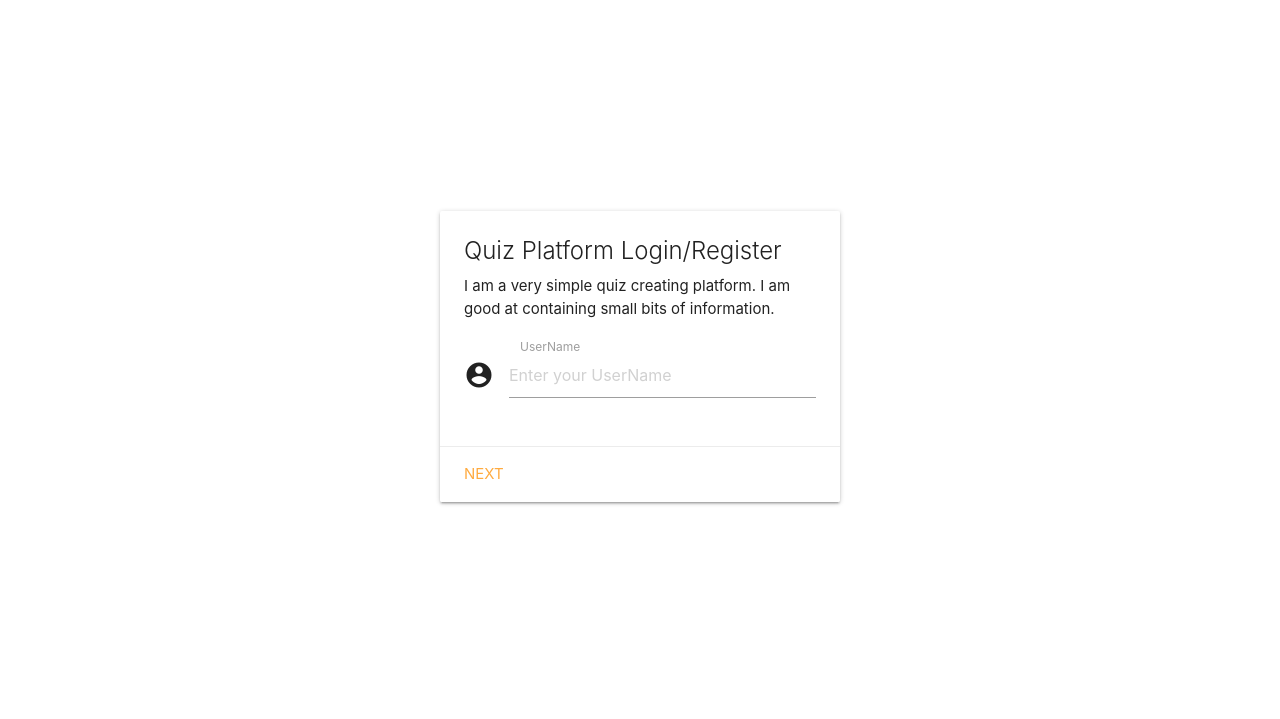
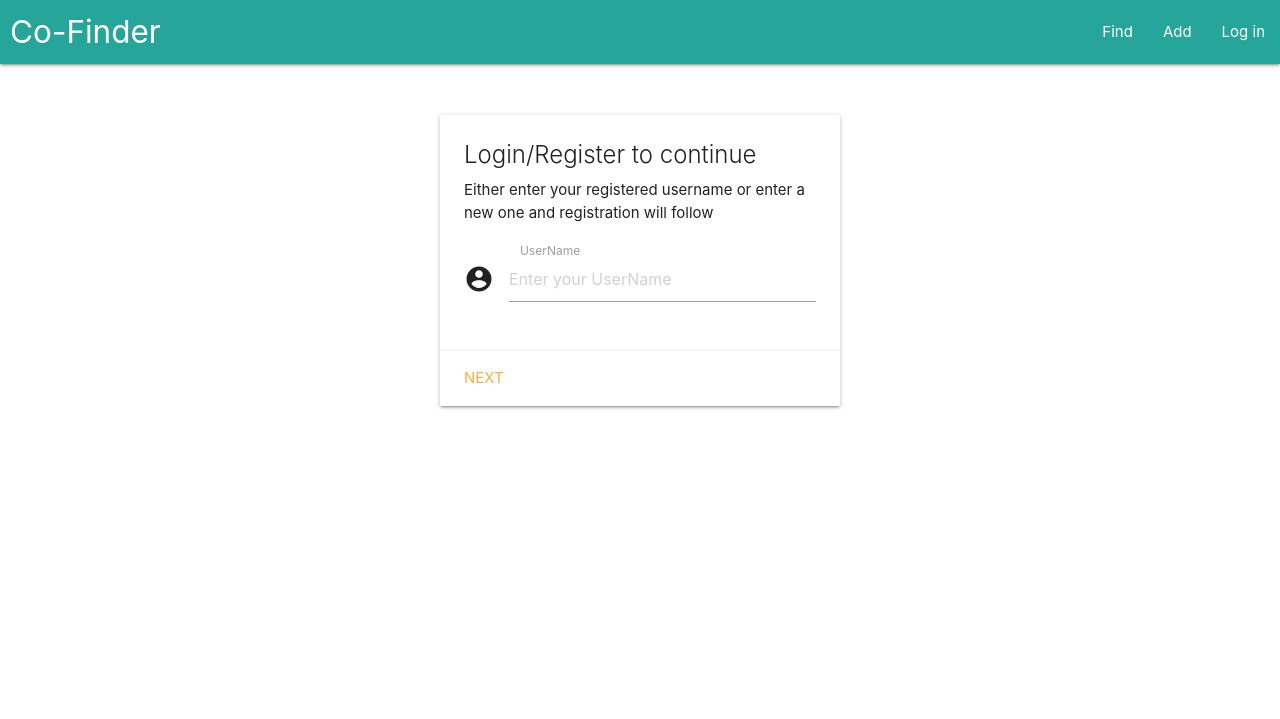
Before and after one commit to divyashk/FH_covid_tool, a Flask app: page /login in a window 1280 px wide. Shown: the top 719 px of the page. Run offline with Flask 2, Linux system fonts and the light colour scheme.

Commit message:
added navbar

```diff
--- a/app.py
+++ b/app.py
@@ -30,6 +30,13 @@ def is_logged_in(f):
         else:
             return redirect(url_for('login_register'))
     return wrap
+
+@app.route("/if_logged_in",methods=["POST"])
+def if_logged_in():
+    if 'logged_in' in session:
+         return jsonify(success=True)
+    else:
+        return jsonify(success=False)
 
 
 def is_user_id_valid(uid):
@@ -180,7 +187,7 @@ def login_register():
 def logout():
     session["logged_in"] = False
     session.clear()
-    return redirect(url_for('login_register'))
+    return redirect(url_for('find'))
 
 
 @app.route('/register', methods=['POST'])
--- a/static/main.css
+++ b/static/frontend/css/style.css
@@ -16,3 +16,7 @@
     margin: 0px;
     text-align: center;
 }
+
+nav{
+    background-color: #26a69a;
+}
--- /dev/null
+++ b/static/frontend/js/main.js
@@ -0,0 +1,52 @@
+$(document).ready(function(){
+
+    var payload = {
+        method: 'POST', // or 'PUT'
+        headers: {
+            'Content-Type': 'application/json',
+        },
+    }
+
+    fetch('/if_logged_in', payload)
+    .then(res => res.json())
+    .then(res => {
+        if (res['success']) {
+            const li = $("#nav_dropdown");
+            li.innerHTML = "";
+            const a = document.createElement('a');
+            a.href = "#!";
+            a.innerText = "Settings";
+            a.setAttribute("class","dropdown-trigger");
+
+            a.setAttribute("data-target","dropdown1");
+
+            const icon = document.createElement('i');
+            icon.setAttribute("class","material-icons right");
+            icon.innerText="arrow_drop_down";
+
+            a.appendChild(icon);
+            li.append(a);
+            $(".dropdown-trigger").dropdown();
+        }
+        else{
+            console.log("Not logged in !");
+            const li = $("#nav_dropdown");
+            li.innerHTML = "";
+            const a = document.createElement('a');
+            a.href = "/login";
+            a.innerText = "Log in";
+
+            li.append(a);
+
+        }
+
+    })
+    .catch(err => {
+        console.log("Error came in new user api");
+
+    });
+
+
+
+
+});
--- a/templates/layouts/base.html
+++ b/templates/layouts/base.html
@@ -15,12 +15,35 @@
         <link rel="stylesheet" href="https://cdnjs.cloudflare.com/ajax/libs/materialize/1.0.0/css/materialize.min.css">
         <link rel="stylesheet" href="https://fonts.googleapis.com/icon?family=Material+Icons">
 
-    <link rel="stylesheet" href="/static/main.css">
+        <link rel="stylesheet" href="/static/frontend/css/style.css">
         {% block css %}
         {% endblock %}
     </head>
 
     <body>
+
+        <ul id="dropdown1" class="dropdown-content">
+            <li><a href="#!">Profile</a></li>
+            <li><a href="#!">My-items</a></li>
+            <li class="divider"></li>
+            <li><a id="signout-btn-nav" href="/logout">Signout</a></li>
+        </ul>
+        <nav>
+            <div class="nav-wrapper">
+                <a href="#!" class="brand-logo" style="margin-left: 10px;">Co-Finder</a>
+                <ul class="right hide-on-med-and-down">
+                    <li><a href="/find">Find</a></li>
+                    <li><a href="/add">Add</a></li>
+                    <!-- Dropdown Trigger -->
+                    <li id="nav_dropdown"></li>
+                </ul>
+            </div>
+        </nav>
+
+
+
+
+
         {% block body %}
         {% endblock %}
 
@@ -28,6 +51,8 @@
         <script src="https://cdnjs.cloudflare.com/ajax/libs/jquery/3.6.0/jquery.min.js" integrity="sha512-894YE6QWD5I59HgZOGReFYm4dnWc1Qt5NtvYSaNcOP+u1T9qYdvdihz0PPSiiqn/+/3e7Jo4EaG7TubfWGUrMQ==" crossorigin="anonymous"></script>
         <script src="https://cdnjs.cloudflare.com/ajax/libs/materialize/1.0.0/js/materialize.min.js"></script>
         <script src="/static/frontend/js/verification.js"></script>
+        <script src="/static/frontend/js/main.js"></script>
+
         {% block js %}
         {% endblock %}
     </body>
--- a/templates/login.html
+++ b/templates/login.html
@@ -1,14 +1,14 @@
 {% extends 'layouts/base.html' %}
 
 {% block title %}
-<title>Login | Quiz IIT Mandi</title>
+<title>Login</title>
 {% endblock %}
 
 {% block css %}
 <style>
     #main {
         display: flex;
-        height: 90vh;
+        height: 50vh;
         justify-content: center;
         align-items: center;
     }
@@ -16,6 +16,7 @@
     #login-container,
     #password-container {
         max-width: 400px;
+
     }
 
     #next-btn,
@@ -48,22 +49,15 @@
 {% endblock %}
 
 {% block body %}
-<!-- Part Quizes with the link to go to them or something of that kind -->
-<!-- A button on the right through which one can create -->
+
 
 <div id="main">
     <form id="login-container" class="card darken-1">
         <div class="card-content">
-            <span class="card-title">Quiz Platform Login/Register</span>
-            <p>I am a very simple quiz creating platform. I am good at containing small bits of information.</p>
+            <span class="card-title">Login/Register to continue</span>
+            <p>Either enter your registered username or enter a new one and registration will follow<p>
 
-            <!-- <div id="un-input" class="input-field col s6">
-                    <i class="material-icons prefix">account_circle</i>
-                    <input id="un" type="text" class="validate">
-                    <label for="icon_prefix">Enter Your UserName</label>
-                </div> -->
-
-            <div id="un-input" class="input-field col s6">
+        <div id="un-input" class="input-field col s6">
                 <i class="material-icons prefix">account_circle</i>
                 <input placeholder="Enter your UserName" id="un" type="text" class="validate">
                 <label for="un">UserName</label>
@@ -346,7 +340,7 @@
                 if (res['success']) {
                     location.reload();
                 } else {
-                    alert("CREATE NEW Accout Failed, ask Priyam or Pranshu")
+                    alert("CREATE NEW Accout Failed!")
                 }
 
             })
```
Lines whose indentation alone changed are shown as unchanged.
